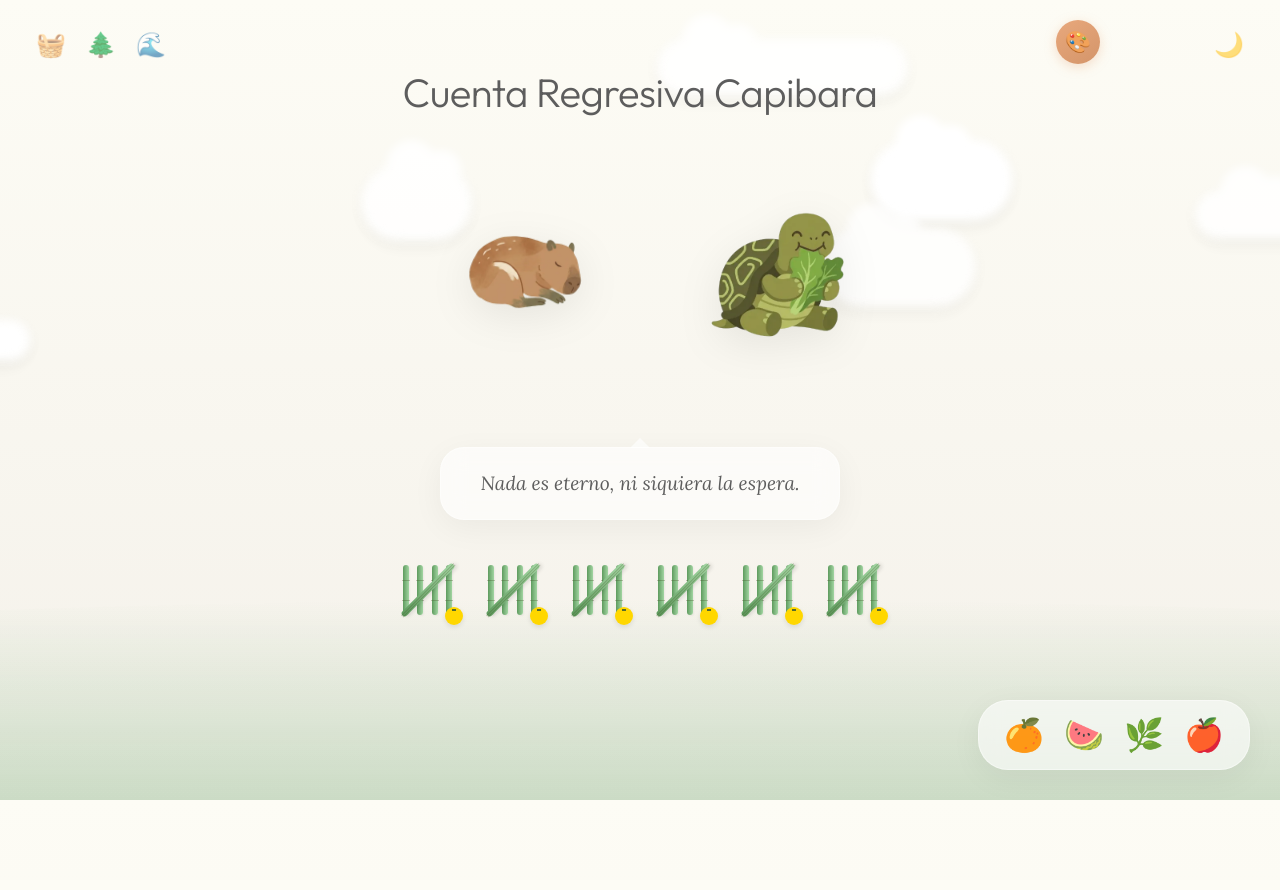
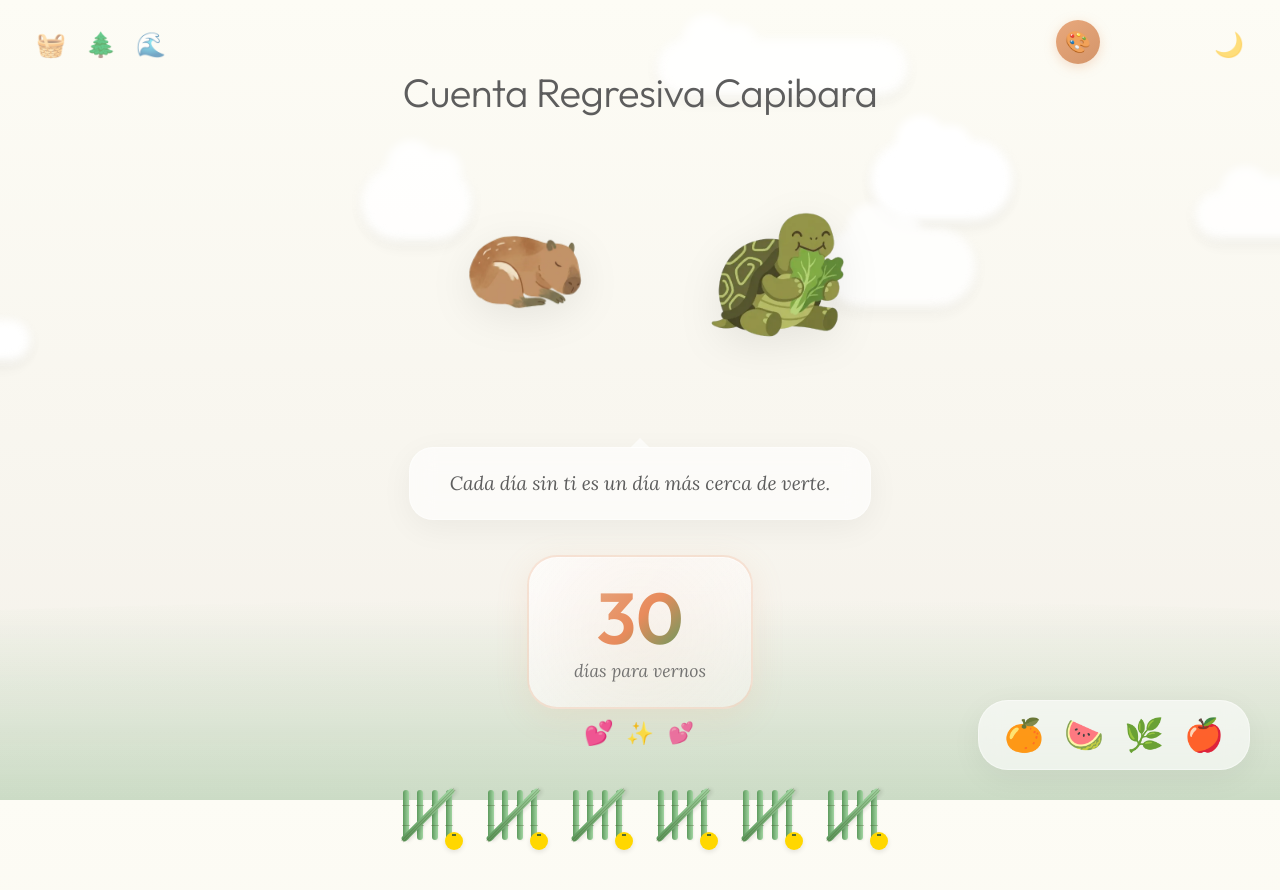
Before and after one commit to camiloluvino/capiCountdown, a website: page index.html in a window 1280 px wide. Drawn offline with Linux system fonts and the light colour scheme; no server answers.

Commit message:
feat: Añadir contador de días restantes y mejorar frase del día

```diff
--- a/css/styles.css
+++ b/css/styles.css
@@ -475,6 +475,151 @@ body.night-mode .message-box {
 
 body.night-mode .message-box::after {
     border-color: transparent transparent rgba(42, 42, 62, 0.4) transparent;
+}
+
+/* Days Counter Display */
+.days-counter-display {
+    margin-top: 35px;
+    display: flex;
+    flex-direction: column;
+    align-items: center;
+    gap: 12px;
+    animation: fadeInUp 0.8s ease-out;
+}
+
+@keyframes fadeInUp {
+    from {
+        opacity: 0;
+        transform: translateY(20px);
+    }
+    to {
+        opacity: 1;
+        transform: translateY(0);
+    }
+}
+
+.days-counter-inner {
+    display: flex;
+    flex-direction: column;
+    align-items: center;
+    padding: 25px 45px;
+    background: linear-gradient(135deg, rgba(255, 255, 255, 0.8), rgba(255, 255, 255, 0.4));
+    backdrop-filter: blur(16px);
+    -webkit-backdrop-filter: blur(16px);
+    border: 2px solid rgba(230, 165, 126, 0.3);
+    border-radius: 30px;
+    box-shadow:
+        0 8px 32px rgba(230, 165, 126, 0.15),
+        inset 0 1px 0 rgba(255, 255, 255, 0.8);
+    position: relative;
+    overflow: hidden;
+}
+
+.days-counter-inner::before {
+    content: '';
+    position: absolute;
+    top: -50%;
+    left: -50%;
+    width: 200%;
+    height: 200%;
+    background: radial-gradient(circle, rgba(230, 165, 126, 0.1) 0%, transparent 60%);
+    animation: shimmer 4s ease-in-out infinite;
+}
+
+@keyframes shimmer {
+    0%, 100% {
+        transform: translate(-30%, -30%);
+    }
+    50% {
+        transform: translate(30%, 30%);
+    }
+}
+
+.days-counter-number {
+    font-family: 'Outfit', sans-serif;
+    font-size: 4.5rem;
+    font-weight: 600;
+    background: linear-gradient(135deg, var(--accent-color), #E88B5C, var(--bamboo-color));
+    -webkit-background-clip: text;
+    -webkit-text-fill-color: transparent;
+    background-clip: text;
+    line-height: 1;
+    position: relative;
+    text-shadow: none;
+}
+
+.days-counter-label {
+    font-family: 'Lora', serif;
+    font-style: italic;
+    font-size: 1.1rem;
+    color: var(--text-color);
+    opacity: 0.85;
+    margin-top: 5px;
+}
+
+.days-counter-decoration {
+    display: flex;
+    gap: 15px;
+    font-size: 1.3rem;
+}
+
+.deco-heart, .deco-star {
+    animation: pulse 2s ease-in-out infinite;
+    font-family: "Segoe UI Emoji", "Apple Color Emoji", "Noto Color Emoji", sans-serif;
+}
+
+.deco-heart:first-child {
+    animation-delay: 0s;
+}
+
+.deco-star {
+    animation-delay: 0.5s;
+}
+
+.deco-heart:last-child {
+    animation-delay: 1s;
+}
+
+@keyframes pulse {
+    0%, 100% {
+        transform: scale(1);
+        opacity: 0.8;
+    }
+    50% {
+        transform: scale(1.15);
+        opacity: 1;
+    }
+}
+
+/* Night mode variant */
+body.night-mode .days-counter-inner {
+    background: linear-gradient(135deg, rgba(42, 42, 62, 0.7), rgba(42, 42, 62, 0.4));
+    border-color: rgba(162, 213, 162, 0.2);
+    box-shadow:
+        0 8px 32px rgba(0, 0, 0, 0.3),
+        inset 0 1px 0 rgba(255, 255, 255, 0.1);
+}
+
+body.night-mode .days-counter-number {
+    background: linear-gradient(135deg, #a2d5a2, #7BAE7F, #E6A57E);
+    -webkit-background-clip: text;
+    -webkit-text-fill-color: transparent;
+    background-clip: text;
+}
+
+body.night-mode .days-counter-label {
+    color: #e0e0e0;
+}
+
+/* Responsive */
+@media (max-width: 600px) {
+    .days-counter-number {
+        font-size: 3.5rem;
+    }
+
+    .days-counter-inner {
+        padding: 20px 35px;
+    }
 }
 
 /* Feeding Menu */
--- a/index.html
+++ b/index.html
@@ -123,6 +123,19 @@
     <!-- Message of the Day -->
     <div class="message-box" id="dailyMessage">
         ...
+    </div>
+
+    <!-- Days Counter Display -->
+    <div class="days-counter-display">
+        <div class="days-counter-inner">
+            <span class="days-counter-number" id="daysCounter">...</span>
+            <span class="days-counter-label">días para vernos</span>
+        </div>
+        <div class="days-counter-decoration">
+            <span class="deco-heart">💕</span>
+            <span class="deco-star">✨</span>
+            <span class="deco-heart">💕</span>
+        </div>
     </div>
 
     <div class="counter-container" id="counter">
--- a/js/script.js
+++ b/js/script.js
@@ -221,7 +221,7 @@ const zenMessages = [
     "Ya casi puedes saborearlo.",
     "Tranquilidad y buenos alimentos.",
     "El futuro se construye hoy.",
-    "Nada es eterno, ni siquiera la espera.",
+    "Cada día sin ti es un día más cerca de verte.",
     "Sonríe, el tiempo está de tu lado.",
     "La mejor compañía es la calma.",
     "Observa cómo pasan las nubes.",
@@ -489,6 +489,12 @@ function updateAll(date) {
 
     renderTally(days, shouldAnimate);
     updateCapybaraMood(days);
+
+    // Actualizar contador de días restantes
+    const daysCounterEl = document.getElementById('daysCounter');
+    if (daysCounterEl) {
+        daysCounterEl.textContent = days;
+    }
 
     previousDaysLeft = days;
 
```
